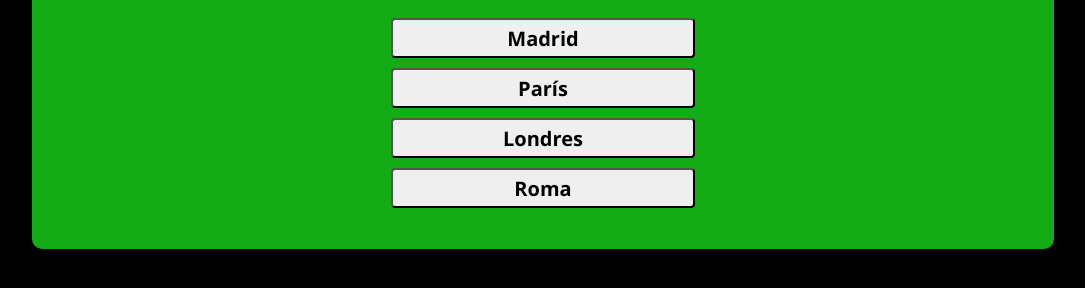
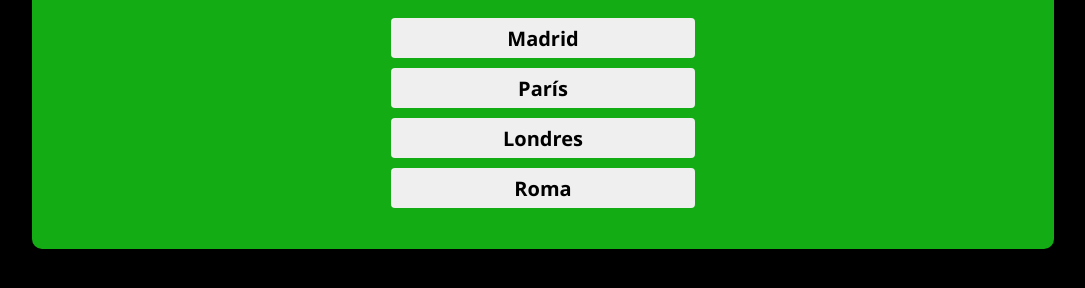
Before and after one commit to GustavoCorda/trivia-con-chatgpt, a plain HTML site: page index.html in a window 1280 px wide. Both pictures are taken after a click on the button "Trivia 1". Shown: the part 336-624 px from the top of the page, without its empty margins (97-1182 px from the left). Drawn offline with Linux system fonts and the light colour scheme.

Commit message:
aplicado prettier

```diff
--- a/app.js
+++ b/app.js
@@ -22,161 +22,174 @@ function centerButton(buttonId) {
   questionDiv.style.display = "block";
 }
 
-var trivia1Questions = [  {    question: "¿Cuál es la capital de Francia?",    answers: ["Madrid", "París", "Londres", "Roma"],
-    correctAnswer: 1
+var trivia1Questions = [
+  {
+    question: "¿Cuál es la capital de Francia?",
+    answers: ["Madrid", "París", "Londres", "Roma"],
+    correctAnswer: 1,
   },
   {
     question: "¿Cuál es el río más largo del mundo?",
     answers: ["Amazonas", "Nilo", "Misisipi", "Yangtsé"],
-    correctAnswer: 0
+    correctAnswer: 0,
   },
-  { question: "¿Cuál es el río más pequeño de América del Sur?",
-   answers: ["Paraná","Orinoco","Magdalena","Roezán"],
-   correctAnswer: 3
-  }
-  ,
-{ question: "¿Cuál es el país con la mayor superficie forestal del mundo?",
- answers: [" Brasil"," Canadá","Rusia","Australia"],
- correctAnswer: 0
-}
-,
-{ question: "¿Cuál es el ave más grande del mundo?",
- answers: ["Cóndor andino","Águila real"," Avestruz","Cisne"],
- correctAnswer: 2
-}
-,
-{ question: "¿Cuál es el elemento químico más abundante en la corteza terrestre?",
- answers: ["Oxígeno","Silicio"," Hierro","Calcio"],
- correctAnswer: 1
-}
-,
-{ question: "¿Cuál es el país más grande de Sudamérica?",
- answers: ["Argentina","Colombia","Perú","Brasil"],
- correctAnswer: 3
-}
-,
-{ question: "¿Cuál es el animal más inteligente del reino animal?",
- answers: [" Chimpancé"," Elefante","Cuervo","Delfín"],
- correctAnswer: 3
-}
-,
-{ question: "¿Cuál es el símbolo químico del hidrógeno?",
- answers: ["H ","O","C","Hr"],
- correctAnswer: 0
-}
-,
-{ question: "¿Cuál es el país más poblado de Europa?",
- answers: ["Alemania","Reino Unido","Francia","Rusia"],
- correctAnswer: 3
-}
+  {
+    question: "¿Cuál es el río más pequeño de América del Sur?",
+    answers: ["Paraná", "Orinoco", "Magdalena", "Roezán"],
+    correctAnswer: 3,
+  },
+  {
+    question: "¿Cuál es el país con la mayor superficie forestal del mundo?",
+    answers: [" Brasil", " Canadá", "Rusia", "Australia"],
+    correctAnswer: 0,
+  },
+  {
+    question: "¿Cuál es el ave más grande del mundo?",
+    answers: ["Cóndor andino", "Águila real", " Avestruz", "Cisne"],
+    correctAnswer: 2,
+  },
+  {
+    question:
+      "¿Cuál es el elemento químico más abundante en la corteza terrestre?",
+    answers: ["Oxígeno", "Silicio", " Hierro", "Calcio"],
+    correctAnswer: 1,
+  },
+  {
+    question: "¿Cuál es el país más grande de Sudamérica?",
+    answers: ["Argentina", "Colombia", "Perú", "Brasil"],
+    correctAnswer: 3,
+  },
+  {
+    question: "¿Cuál es el animal más inteligente del reino animal?",
+    answers: [" Chimpancé", " Elefante", "Cuervo", "Delfín"],
+    correctAnswer: 3,
+  },
+  {
+    question: "¿Cuál es el símbolo químico del hidrógeno?",
+    answers: ["H ", "O", "C", "Hr"],
+    correctAnswer: 0,
+  },
+  {
+    question: "¿Cuál es el país más poblado de Europa?",
+    answers: ["Alemania", "Reino Unido", "Francia", "Rusia"],
+    correctAnswer: 3,
+  },
   // y así sucesivamente para las 10 preguntas de la trivia 1
 ];
 
 var trivia2Questions = [
-   {    question: "¿En qué año se estrenó la primera película de Star Wars?",
+  {
+    question: "¿En qué año se estrenó la primera película de Star Wars?",
     answers: ["1975", "1976", "1977", "1978"],
-    correctAnswer: 1
+    correctAnswer: 1,
   },
   {
     question: "¿Cuál es el animal más rápido del mundo?",
     answers: ["Leopardo", "Guepardo", "León", "Tigre"],
-    correctAnswer: 0
+    correctAnswer: 0,
   },
   {
-    question:"¿Cuál es el instrumento musical más antiguo del mundo?" ,
-    answers: ["Flauta"," Tambor","Lira","Guitarra"],
-    correctAnswer: 0
+    question: "¿Cuál es el instrumento musical más antiguo del mundo?",
+    answers: ["Flauta", " Tambor", "Lira", "Guitarra"],
+    correctAnswer: 0,
   },
   {
-    question:"¿Cuál es el océano más grande del mundo?" ,
-    answers: ["Océano Atlántico","Océano Pacífico","Océano Índico","Océano Ártico"],
-    correctAnswer: 1
-  }
-  ,
+    question: "¿Cuál es el océano más grande del mundo?",
+    answers: [
+      "Océano Atlántico",
+      "Océano Pacífico",
+      "Océano Índico",
+      "Océano Ártico",
+    ],
+    correctAnswer: 1,
+  },
   {
-    question: "¿Cuál es el elemento químico utilizado para medir el tiempo en los relojes atómicos?",
-    answers: [" Hierro"," Oro","Cesio","Plutonio"],
-    correctAnswer: 2
-  }
-  ,
+    question:
+      "¿Cuál es el elemento químico utilizado para medir el tiempo en los relojes atómicos?",
+    answers: [" Hierro", " Oro", "Cesio", "Plutonio"],
+    correctAnswer: 2,
+  },
   {
-    question:"¿Cuál es el país con la mayor población del mundo?" ,
-    answers: ["China","India","Estados Unidos"," Indonesia"],
-    correctAnswer: 0
-  }
-  ,
+    question: "¿Cuál es el país con la mayor población del mundo?",
+    answers: ["China", "India", "Estados Unidos", " Indonesia"],
+    correctAnswer: 0,
+  },
   {
     question: "¿Cuál es el mamífero marino más grande del mundo?",
-    answers: ["Orca","Tiburón blanco","Delfín","Ballena azul"],
-    correctAnswer: 3
-  }
-  ,
+    answers: ["Orca", "Tiburón blanco", "Delfín", "Ballena azul"],
+    correctAnswer: 3,
+  },
   {
-    question: "¿Cuál es el elemento químico utilizado como combustible en reactores nucleares?",
-    answers: ["Cesio","Uranio","Plutonio","Titanio"],
-    correctAnswer: 1
-  }
-  ,
-   { question: "¿Cuál es la capital de Rusia?",
-    answers: ["Moscú","Kiev","Bruselas","Quito"],
-    correctAnswer: 0
+    question:
+      "¿Cuál es el elemento químico utilizado como combustible en reactores nucleares?",
+    answers: ["Cesio", "Uranio", "Plutonio", "Titanio"],
+    correctAnswer: 1,
   },
-   { question: "¿Cuál es el océano más pequeño del mundo?",
-    answers: ["Índico","Ártico","Pacífico","Atlántico"],
-    correctAnswer: 1
-}
+  {
+    question: "¿Cuál es la capital de Rusia?",
+    answers: ["Moscú", "Kiev", "Bruselas", "Quito"],
+    correctAnswer: 0,
+  },
+  {
+    question: "¿Cuál es el océano más pequeño del mundo?",
+    answers: ["Índico", "Ártico", "Pacífico", "Atlántico"],
+    correctAnswer: 1,
+  },
 
   // y así sucesivamente para las 10 preguntas de la trivia 2
 ];
 
-var trivia3Questions = [  {    question: "¿Cuál es el símbolo químico del oro?",    answers: ["Ag", "Fe", "Au", "Cu"],
-    correctAnswer: 1
+var trivia3Questions = [
+  {
+    question: "¿Cuál es el símbolo químico del oro?",
+    answers: ["Ag", "Fe", "Au", "Cu"],
+    correctAnswer: 1,
   },
   {
     question: "¿Cuál es el país más grande del mundo?",
     answers: ["China", "Rusia", "Canadá", "Estados Unidos"],
-    correctAnswer: 0
-  }
-  ,
-{ question: "¿Cuál es el océano más pequeño del mundo?",
- answers: ["Ártico","Índico","Atlántico","Pacífico"],
- correctAnswer: 0
-}
-,
-{ question: "¿Cuál es la capital de Rusia?",
- answers: ["Varsovia"," San Petersburgo","Moscú","Kiev"],
- correctAnswer: 2
-}
-,
-{ question: "¿Cuál es el planeta más grande del sistema solar?",
- answers: ["Mercurio"," Júpiter"," Venus","Saturno"],
- correctAnswer: 1
-}
-,
-{ question: "¿Cuál es la capital de Italia?",
- answers: ["Madrid","París","Londres","Roma"],
- correctAnswer: 3
-}
-,
-{ question: "¿Cuál es el animal más grande del mundo?",
- answers: ["Elefante"," Jirafa"," Ballena azul"," Rinoceronte"],
- correctAnswer: 2
-}
-,
-{ question: "¿Cuál es la capital de España?",
- answers: ["Madrid","París","Londres","Barcelona"],
- correctAnswer: 0
-}
-,
-{ question: "¿Cuál es el símbolo químico del cobre?",
- answers: ["Ag","Fe","Cu","Au"],
- correctAnswer: 2
-}
-,
-{ question: "¿Cómo se llama el hijo de Homero Simpson?",
- answers: ["Moe","Bart","Nelson","Milhouse"],
- correctAnswer: 1
-}
+    correctAnswer: 0,
+  },
+  {
+    question: "¿Cuál es el océano más pequeño del mundo?",
+    answers: ["Ártico", "Índico", "Atlántico", "Pacífico"],
+    correctAnswer: 0,
+  },
+  {
+    question: "¿Cuál es la capital de Rusia?",
+    answers: ["Varsovia", " San Petersburgo", "Moscú", "Kiev"],
+    correctAnswer: 2,
+  },
+  {
+    question: "¿Cuál es el planeta más grande del sistema solar?",
+    answers: ["Mercurio", " Júpiter", " Venus", "Saturno"],
+    correctAnswer: 1,
+  },
+  {
+    question: "¿Cuál es la capital de Italia?",
+    answers: ["Madrid", "París", "Londres", "Roma"],
+    correctAnswer: 3,
+  },
+  {
+    question: "¿Cuál es el animal más grande del mundo?",
+    answers: ["Elefante", " Jirafa", " Ballena azul", " Rinoceronte"],
+    correctAnswer: 2,
+  },
+  {
+    question: "¿Cuál es la capital de España?",
+    answers: ["Madrid", "París", "Londres", "Barcelona"],
+    correctAnswer: 0,
+  },
+  {
+    question: "¿Cuál es el símbolo químico del cobre?",
+    answers: ["Ag", "Fe", "Cu", "Au"],
+    correctAnswer: 2,
+  },
+  {
+    question: "¿Cómo se llama el hijo de Homero Simpson?",
+    answers: ["Moe", "Bart", "Nelson", "Milhouse"],
+    correctAnswer: 1,
+  },
   // y así sucesivamente para las 10 preguntas de la trivia 3
 ];
 
@@ -205,8 +218,6 @@ function selectTrivia(triviaNumber) {
   showQuestion(currentQuestionIndex);
 }
 
-
-
 var trivia; // variable para almacenar la trivia seleccionada
 var currentQuestion = 0; // variable para almacenar el índice de la pregunta actual
 var correctAnswers = 0; // variable para almacenar la cantidad de respuestas correctas
@@ -220,10 +231,10 @@ function showQuestion(questionIndex) {
 
   // generar los botones de respuesta
   answersElement.innerHTML = "";
-    question.answers.forEach(function(answer, index) {
+  question.answers.forEach(function (answer, index) {
     var button = document.createElement("button");
     button.innerText = answer;
-      button.onclick = function() {
+    button.onclick = function () {
       checkAnswer(index === question.correctAnswer);
       currentQuestion++;
       if (currentQuestion < trivia.length) {
@@ -231,7 +242,7 @@ function showQuestion(questionIndex) {
       } else {
         showResult();
       }
-        button.onclick = function() {
+      button.onclick = function () {
         checkAnswer(index === question.correctAnswer);
         currentQuestion++;
         if (currentQuestion < trivia.length) {
@@ -240,15 +251,14 @@ function showQuestion(questionIndex) {
           showResult();
         }
       };
-
     };
     answersElement.appendChild(button);
   });
   answersElement.innerHTML = "";
-    question.answers.forEach(function(answer, index) {
+  question.answers.forEach(function (answer, index) {
     var button = document.createElement("button");
     button.innerText = answer;
-      button.onclick = function() {
+    button.onclick = function () {
       checkAnswer(index === question.correctAnswer);
       currentQuestion++;
       if (currentQuestion < trivia.length) {
@@ -261,10 +271,9 @@ function showQuestion(questionIndex) {
   });
 }
 
-
 var triviaButtons = document.getElementsByClassName("trivia-button");
 for (var i = 0; i < triviaButtons.length; i++) {
-    triviaButtons[i].addEventListener("click", function() {
+  triviaButtons[i].addEventListener("click", function () {
     selectTrivia(parseInt(this.id.slice(-1)));
   });
 }
@@ -288,7 +297,8 @@ function showQuestion(questionIndex) {
 
   // Mostrar el resultado
   var resultElement = document.getElementById("result");
-    resultElement.innerText = "Tu resultado: " + roundedAverage + "% de respuestas correctas";
+  resultElement.innerText =
+    "Tu resultado: " + roundedAverage + "% de respuestas correctas";
 
   // Ocultar el div de la pregunta y las posibles respuestas si existe
   var questionDiv = document.getElementById("question-div");
@@ -311,6 +321,5 @@ function showQuestion(questionIndex) {
   inicio.style.display = "block";
   // function regresarInicio(){
 
-
   // }
 }
--- a/style.css
+++ b/style.css
@@ -1,5 +1,5 @@
 body * {
-    font-family: 'Segoe UI', Tahoma, Geneva, Verdana, sans-serif;
+  font-family: "Segoe UI", Tahoma, Geneva, Verdana, sans-serif;
   text-align: center;
   font-weight: 600;
 }
@@ -46,7 +46,7 @@ h2 {
 }
 
 .trivia-button:hover {
-    background-color: #18d518 ;
+  background-color: #18d518;
   color: black;
 }
 
@@ -59,7 +59,7 @@ h2 {
   padding: 20px 5px;
   background-color: #14ac14;
   border-radius: 10px;
-    box-shadow: 0px 0px 10px 0px rgba(0,0,0,0.5);
+  box-shadow: 0px 0px 10px 0px rgba(0, 0, 0, 0.5);
 }
 
 #question {
@@ -88,7 +88,6 @@ h2 {
   justify-content: space-between;
   align-items: center;
   padding: 0;
-
 }
 
 #answers button {
@@ -98,6 +97,7 @@ h2 {
   border-radius: 4px;
   margin: 5px 0px;
   cursor: pointer;
+  border-style: hidden;
 }
 
 #reiniciar {
@@ -117,6 +117,6 @@ h2 {
 }
 
 #reiniciar:hover {
-    background-color: #18d518 ;
+  background-color: #18d518;
   color: black;
 }
```
Also changed, not shown: index.html (+27 -16 lines). Lines whose indentation alone changed are shown as unchanged.
